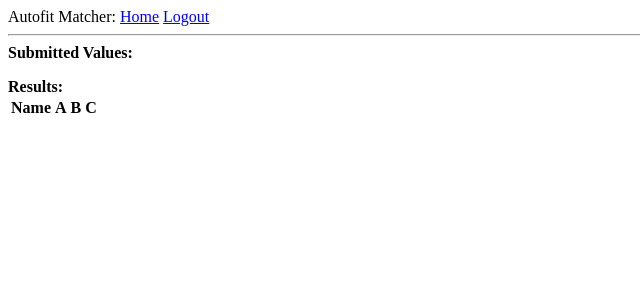
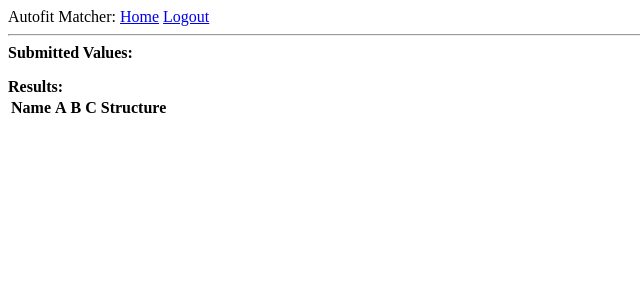
Before and after one commit to ddfunt/autofitweb, a Flask app: page /results in a window 1280 px wide. Shown: the top 300 px of the page, without its empty margins (0-640 px from the left). Run offline with Flask 2, Linux system fonts and the light colour scheme; the visitor is signed in with stand-in values (Sample User, id 1); lists and menus that the app fills with data are empty; parts of the project's set-up code (start-up, migrations or seed data) failed here and were passed over.

Commit message:
added structures to results

```diff
--- a/autofit_app/templates/results.html
+++ b/autofit_app/templates/results.html
@@ -13,6 +13,7 @@
         <th>A</th>
         <th>B</th>
         <th>C</th>
+        <th>Structure</th>
     </tr>
     {% for result in results %}
         <tr>
@@ -20,6 +21,7 @@
               <td>    {{ result.item.A }}</td>
             <td>{{ result.item.B }}</td>
          <td>{{ result.item.C }}
+        <td><img src="http://www.chemspider.com/ImagesHandler.ashx?id={{ result.item.chemspyder_id }}"></td>
         </tr>
     {% endfor %}
     </table>
```
